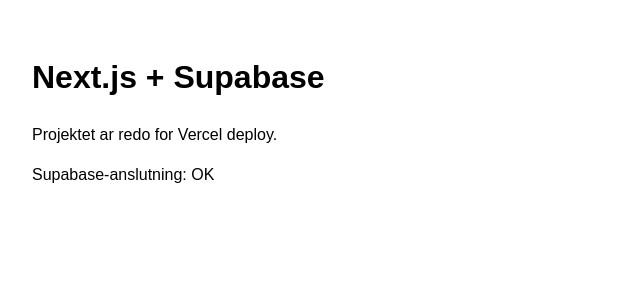
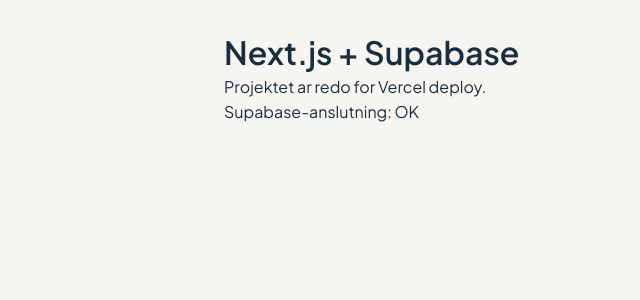
Before and after one commit to LuciferPuff/BE, a Next.js app: page / in a window 1280 px wide. Shown: the top 300 px of the page, without its empty margins (0-640 px from the left). Built offline with nearby package versions, Linux system fonts and the light colour scheme; no server answers; the database is empty.

Commit message:
Added byggello design - colors and typography

```diff
--- a/app/globals.css
+++ b/app/globals.css
@@ -1,18 +1,77 @@
+@import url('https://fonts.googleapis.com/css2?family=Plus+Jakarta+Sans:wght@400;500;600;700&display=swap');
+
 :root {
+  /* Byggello färgpalett */
+  --color-primary: #1B2E3C;
+  --color-accent: #F26522;
+  --color-background: #F7F5F2;
+  --color-text: #1B2E3C;
+  --color-highlight: #E8F0F7;
+  --color-white: #FFFFFF;
+
+  /* Typografi */
+  --font-sans: 'Plus Jakarta Sans', Arial, sans-serif;
+
+  /* Spacing */
+  --radius: 8px;
+  --radius-lg: 12px;
+
   color-scheme: light dark;
 }
 
 * {
   box-sizing: border-box;
+  margin: 0;
+  padding: 0;
 }
 
 body {
-  margin: 0;
-  font-family: Arial, Helvetica, sans-serif;
-  line-height: 1.5;
-  padding: 2rem;
+  font-family: var(--font-sans);
+  background-color: var(--color-background);
+  color: var(--color-text);
+  line-height: 1.6;
+  font-size: 16px;
 }
 
 main {
   max-width: 56rem;
+  margin: 0 auto;
+  padding: 2rem;
 }
+
+h1, h2, h3, h4 {
+  font-weight: 600;
+  line-height: 1.3;
+  color: var(--color-primary);
+}
+
+h1 { font-size: 2rem; }
+h2 { font-size: 1.5rem; }
+h3 { font-size: 1.25rem; }
+
+a {
+  color: var(--color-accent);
+  text-decoration: none;
+}
+
+a:hover {
+  text-decoration: underline;
+}
+
+/* Knapp-grund */
+.btn {
+  display: inline-block;
+  background-color: var(--color-accent);
+  color: var(--color-white);
+  padding: 0.75rem 1.5rem;
+  border-radius: var(--radius);
+  font-family: var(--font-sans);
+  font-weight: 600;
+  border: none;
+  cursor: pointer;
+}
+
+.btn:hover {
+  opacity: 0.9;
+  text-decoration: none;
+}
```
